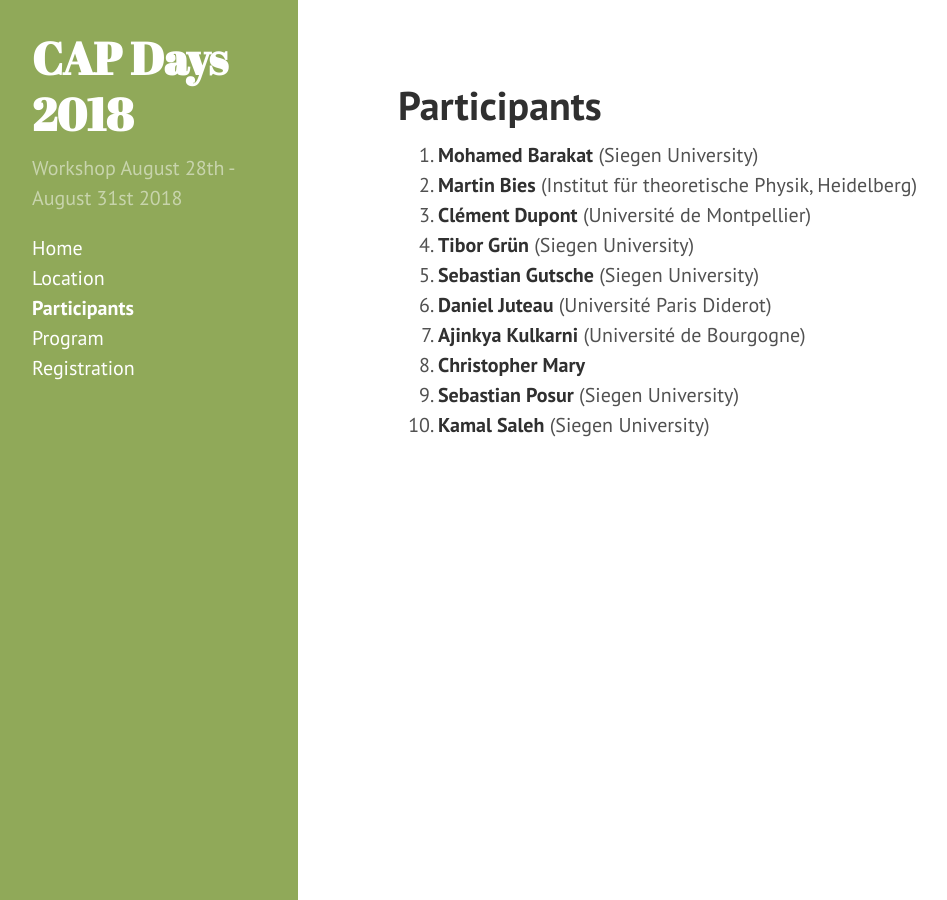
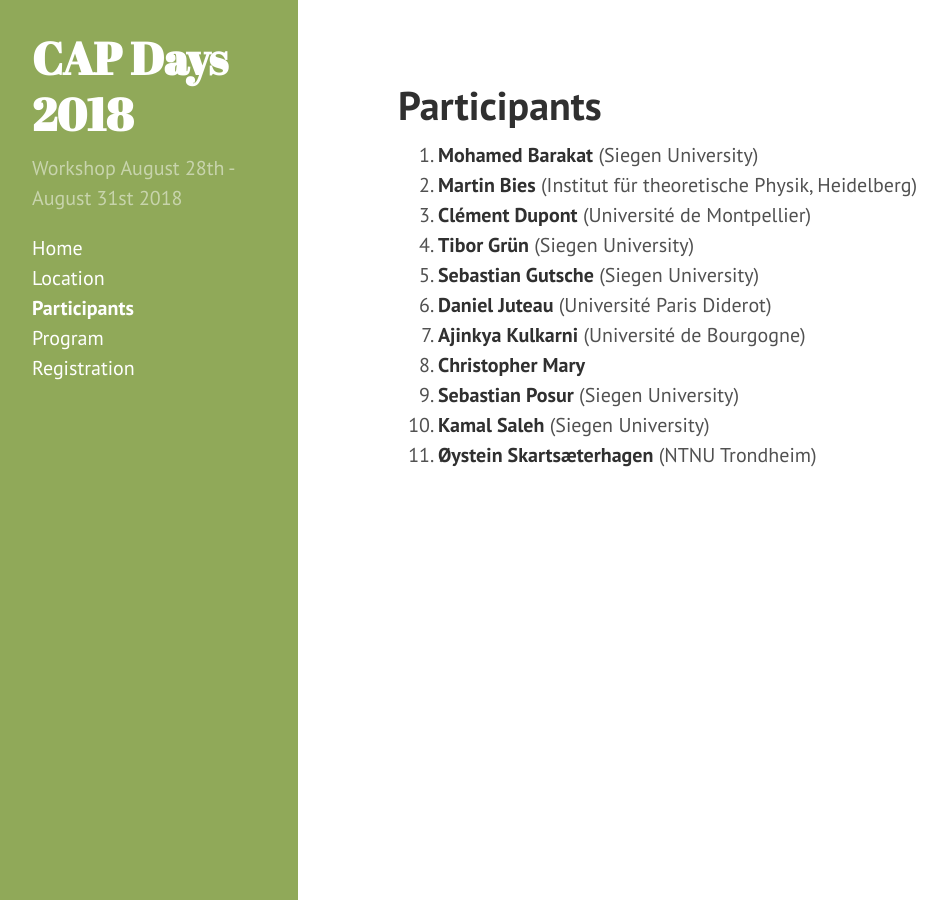
Before and after one commit to homalg-project/capdays-2018, a Jekyll site: the page built from participants.md, in a window 1280 px wide. Shown: the whole page, without its empty margins (2-949 px from the left). Built offline with Jekyll 4.4.1, drawn with Linux system fonts in a browser that asks for light colours.

Commit message:
Listed Øystein as participant

```diff
--- a/_data/participants.yml
+++ b/_data/participants.yml
@@ -27,3 +27,6 @@
 
 - name: Kamal Saleh
   affiliation: Siegen University
+
+- name: Øystein Skartsæterhagen
+  affiliation: NTNU Trondheim
```
